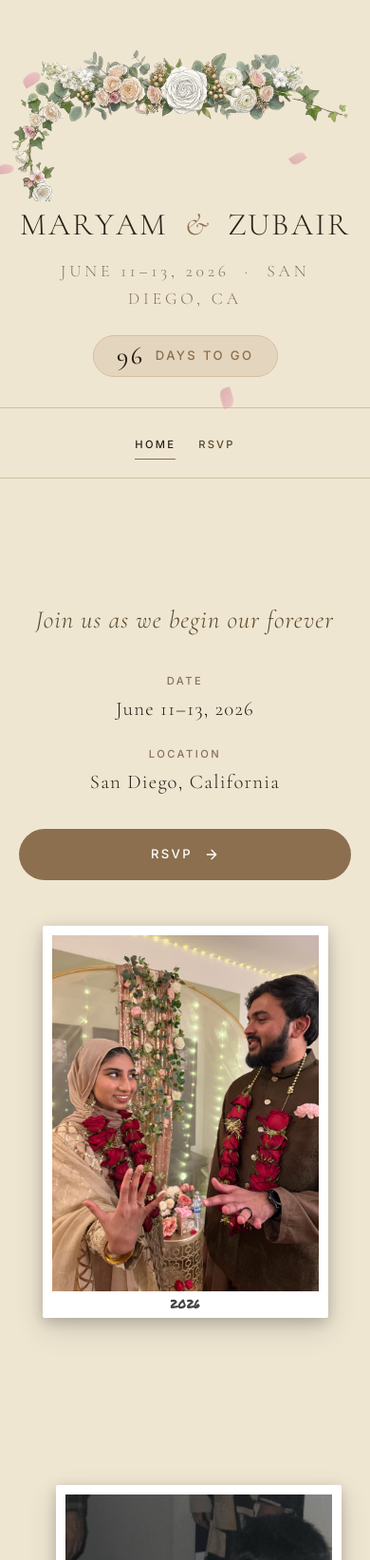
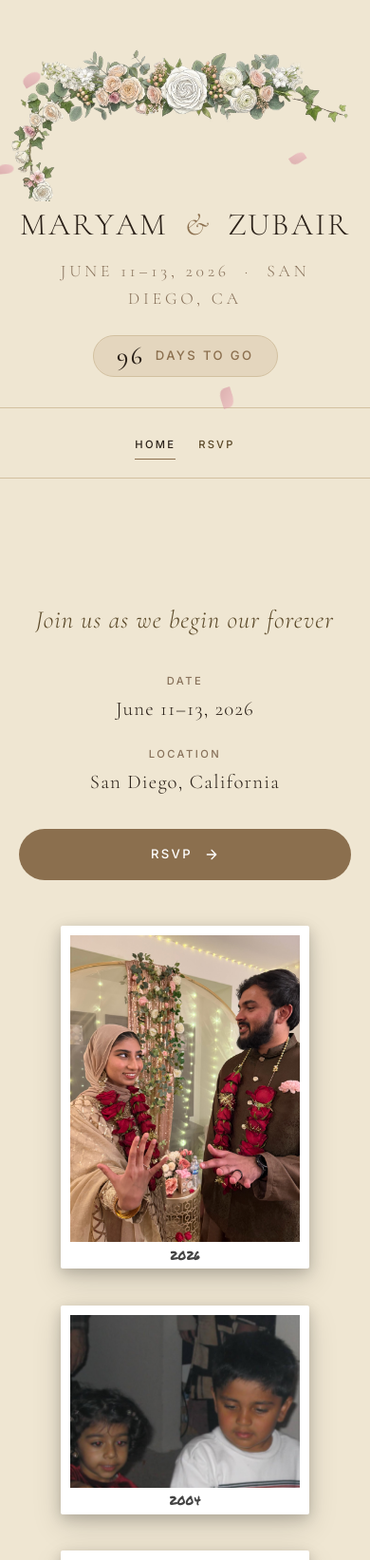
Before and after one commit to ZubairQazi/ZubairQazi.github.io, a Jekyll site: the page maryam/index.html, which Jekyll copies as it is, in a window 390 px wide. Shown: the top 1643 px of the page at 95% size. Built offline with Jekyll 4.4.1, drawn with Linux system fonts in a browser that asks for light colours; nearby versions of some CDN libraries; grey boxes are pictures that could not be loaded.

Commit message:
fix(mobile): reset collage position offsets on mobile to fix stacking

```diff
--- a/maryam/css/styles.css
+++ b/maryam/css/styles.css
@@ -560,9 +560,15 @@ h1, h2, h3, h4, h5, h6 {
   }
   .collage-item {
     position: relative;  /* keep as positioning context for .photo-year */
-    width: 86%;
+    width: 75%;
     height: auto;
+    /* reset all desktop offsets so items stack normally */
+    top: auto !important;
+    right: auto !important;
+    bottom: auto !important;
+    left: auto !important;
     transform: none !important;
+    z-index: auto !important;
   }
   /* drive height via aspect-ratio on the inner image wrapper */
   .collage-print {
```
